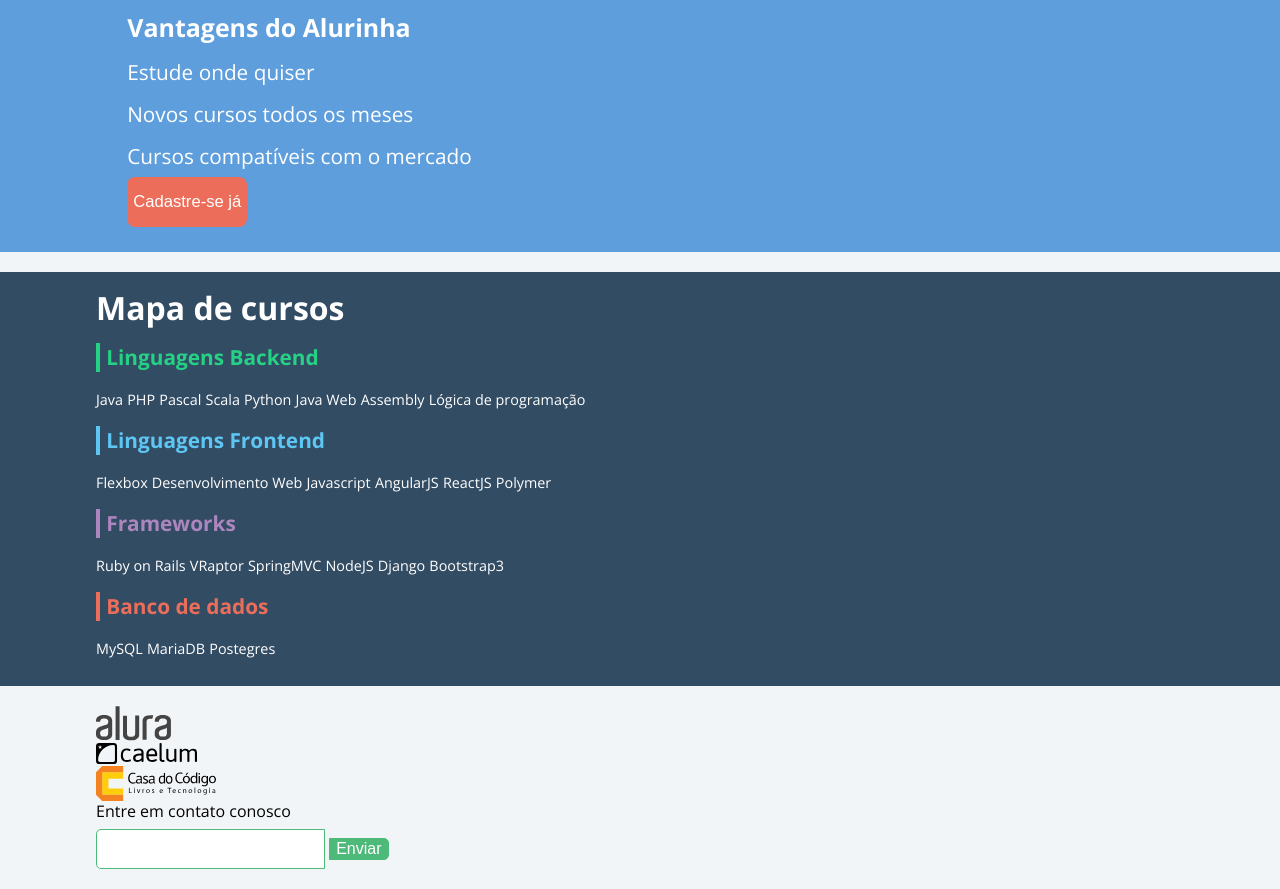
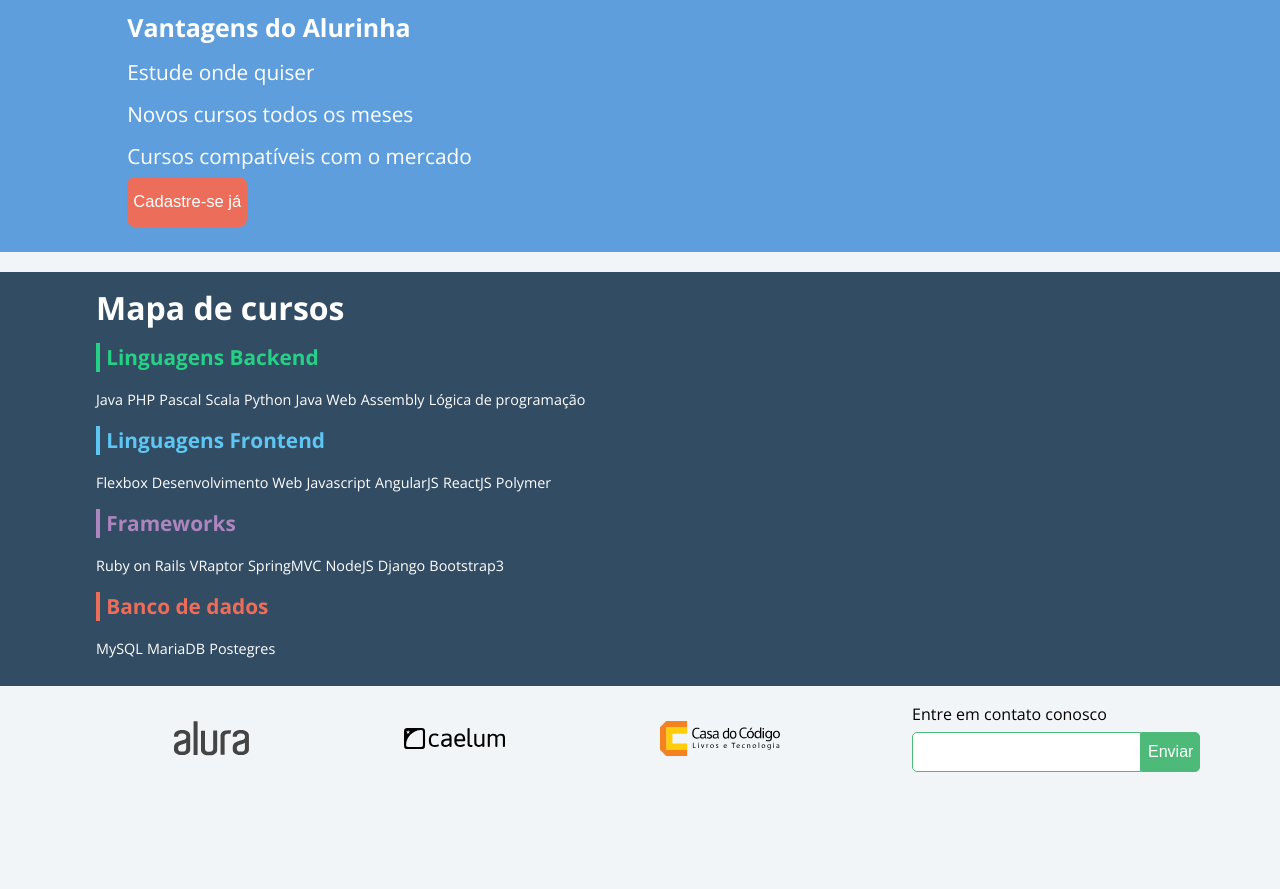
Before and after one commit to f-nely/flexbox-alura, a plain HTML site: page flexbox-alura/index.html in a window 1280 px wide. Shown: the part 2545-3434 px from the top of the page. After the commit the page ends 3337 px from the top, so only its background shows below. Drawn offline with nearby package versions, Linux system fonts and the light colour scheme; grey boxes are pictures that could not be loaded.

Commit message:
Arrumando footer

```diff
--- a/flexbox-alura/css/flexbox.css
+++ b/flexbox-alura/css/flexbox.css
@@ -8,3 +8,25 @@
 .cabecalho-principal .cabecalho-principal-nav {
     display: flex;
 }
+
+/* footer */
+.rodape-principal-patrocinadores .container {
+    display: flex;
+    justify-content: space-between;
+}
+
+.rodape-principal-patrocinadores-list {
+    display: flex;
+    align-items: center;
+    justify-content: space-around;
+    width: 70%;
+    margin-right: 5%;
+}
+
+.rodape-principal-contato-form {
+    width: 25%;
+}
+
+.rodape-principal-contato-form-fieldset {
+    display: flex;
+}
```
